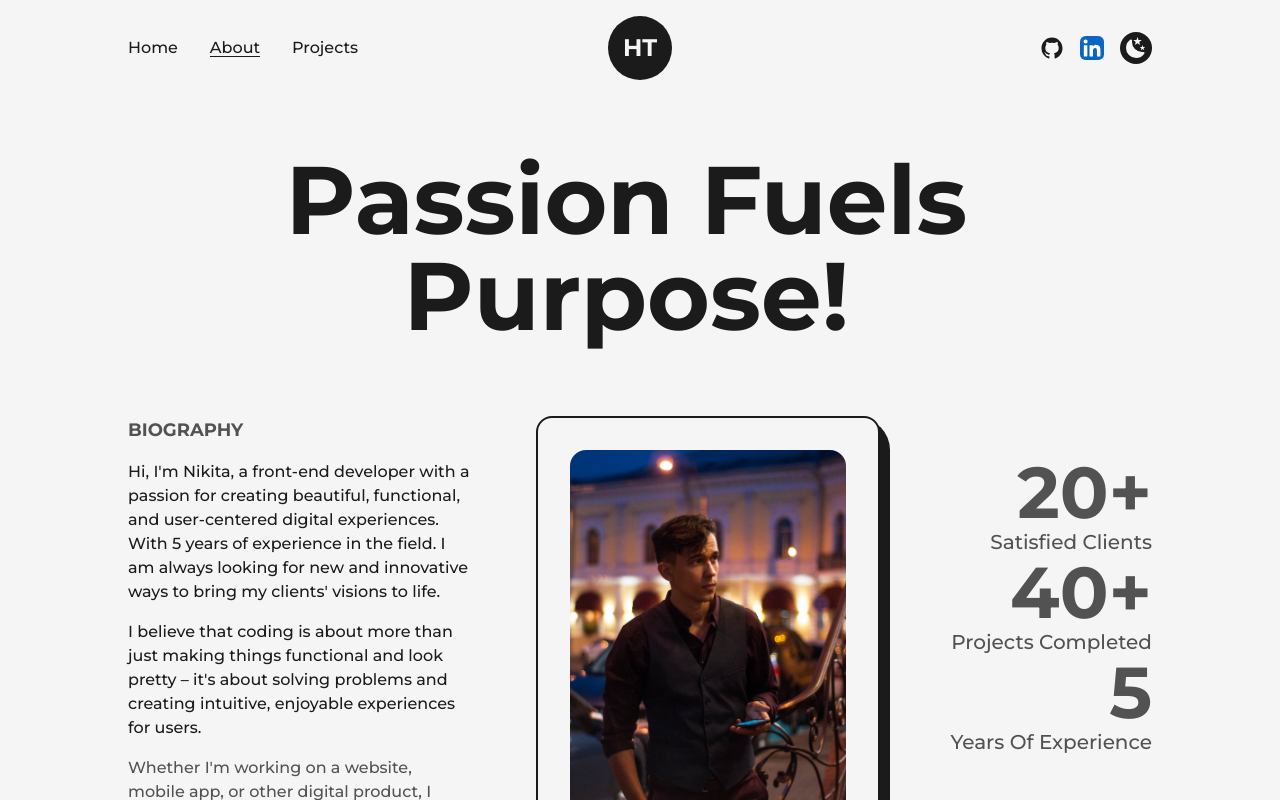
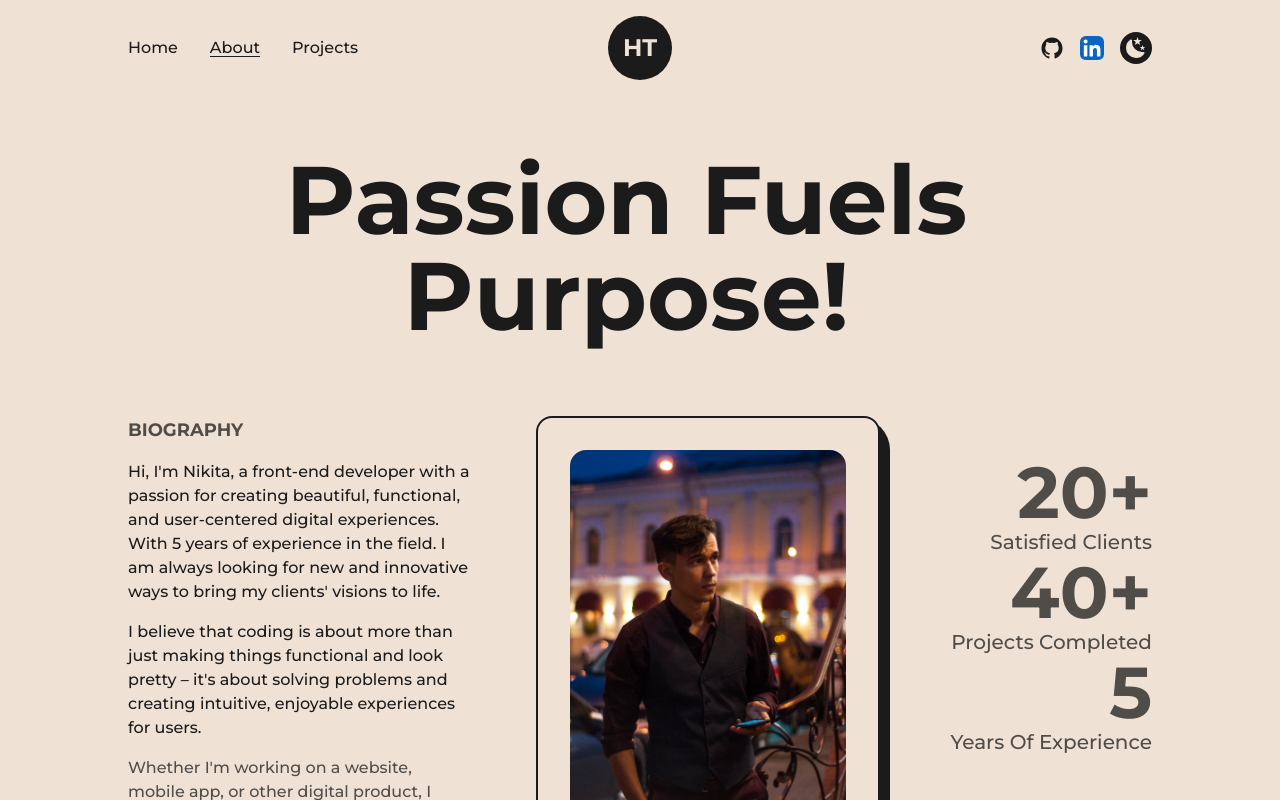
Before and after one commit to NikitaTarasenko/next_app_portfolio, a Next.js app: page /about in a window 1280 px wide. Shown: the top 800 px of the page. Built offline with nearby package versions, Linux system fonts and the light colour scheme.

Commit message:
add three dog

```diff
--- a/app/globals.css
+++ b/app/globals.css
@@ -34,3 +34,91 @@ canvas {
   width: 100% !important;
   height: 100% !important;
 }
+
+.tree {
+  margin: 0 auto;
+  height: 900px;
+  width: 800px;
+  cursor: pointer;
+}
+
+.voxel-dog {
+  width: 100%;
+  height: 100%;
+}
+
+.spiner {
+  width: 400px;
+  height: 400px;
+  position: absolute;
+  left: 5%;
+  top: 25%;
+
+}
+
+
+@media(min-width: 3000px) {
+  .skills {
+    margin-bottom: 150px;
+  }
+}
+
+@media(max-height: 1280px) {
+  .tree {
+    width: 700px;
+    height: 700px;
+  }
+}
+
+@media(max-height: 1050px) {
+  .tree {
+    width: 600px;
+    height: 600px;
+  }
+}
+
+@media(max-height: 950px) {
+  .tree {
+    width: 500px;
+    height: 500px;
+  }
+}
+
+@media(max-width:1080px) {
+  .spiner {
+    width: 250px;
+    height: 250px;
+    position: absolute;
+    left: 2%;
+    top: 25%;
+    transform: translate(-50%, -50%);
+  }
+}
+
+@media(max-width:1180px) and (min-height: 950px) {
+  .tree {
+    width: 400px;
+    height: 400px;
+  }
+}
+
+@media(max-width:639px) {
+  .tree {
+    width: 400px;
+    height: 400px;
+  }
+}
+
+@media(max-width:539px) {
+  .tree {
+    width: 300px;
+    height: 350px;
+  }
+}
+
+@media(max-width:439px) {
+  .tree {
+    width: 100%;
+    height: 350px;
+  }
+}
--- /dev/null
+++ b/app/lib/model.js
@@ -0,0 +1,34 @@
+"use client";
+import { GLTFLoader } from "three/examples/jsm/loaders/GLTFLoader";
+
+export function loadGLTFModel(scene, glbPath, options = { receiveShadow: true, castShadow: true }) {
+  const { receiveShadow, castShadow } = options;
+  return new Promise((resolve, reject) => {
+    const loader = new GLTFLoader();
+
+    loader.load(
+      glbPath,
+      (gltf) => {
+        const obj = gltf.scene;
+        obj.name = "dog";
+        obj.position.y = 0;
+        obj.position.x = 0;
+        obj.receiveShadow = receiveShadow;
+        obj.castShadow = castShadow;
+        scene.add(obj);
+
+        obj.traverse(function (child) {
+          if (child.isMesh) {
+            child.castShadow = castShadow;
+            child.receiveShadow = receiveShadow;
+          }
+        });
+        resolve(obj);
+      },
+      undefined,
+      function (error) {
+        reject(error);
+      }
+    );
+  });
+}
--- a/components/HomeLayout.tsx
+++ b/components/HomeLayout.tsx
@@ -14,7 +14,7 @@ const HomeLayout = ({ children, className = '' }: HomeLayoutProps) => {
         <AnimatePresence mode="wait">
             <TransitionEffect keys={router}>
                 <div
-                    className={`w-full  inline-block z-0 relative bg-light dark:bg-dark p-40  xl:p-24 lg:p-16 md:p-12 sm:p-8 ${className}
+                    className={`w-full min-h-[calc(100vh-96px)] sm:min-h-[calc(100vh-0px)] h-full inline-block z-0 relative bg-light dark:bg-dark p-40    ${className}
                    `}
                 >
                     {children}
--- a/components/Skills.tsx
+++ b/components/Skills.tsx
@@ -29,7 +29,7 @@ const Skill = ({ name, x, y }: skillType) => {
 const Skills = () => {
     return (
         <>
-            <h2 className="font-bold text-8xl mt-64 w-full text-center mb-10 md:mt-32 md:text-6xl xs:text-4xl xs:mt-20 text-dark/75 dark:text-light/75">
+            <h2 className="skills font-bold text-8xl mt-64 w-full text-center mb-10 md:mt-32 md:text-6xl xs:text-4xl xs:mt-20 text-dark/75 dark:text-light/75">
                 Skills
             </h2>
             <div
--- /dev/null
+++ b/components/voxel-dog-loader.js
@@ -0,0 +1,32 @@
+'use client';
+import { forwardRef } from 'react';
+import { Box, Spinner } from '@chakra-ui/react';
+
+export const DogSpinner = () => (
+    <Spinner
+        size="xl"
+        className="spiner"
+        position="absolute"
+        left="25%"
+        top="25%"
+        // ml="calc(0px - var(--spinner-size) / 2)"
+        // mt="calc(0px - var(--spinner-size))"
+    />
+);
+
+// eslint-disable-next-line react/display-name
+export const DogContainer = forwardRef(({ children }, ref) => (
+    <Box ref={ref} className="voxel-dog" m="auto" position="relative">
+        {children}
+    </Box>
+));
+
+const Loader = () => {
+    return (
+        <DogContainer>
+            <DogSpinner />
+        </DogContainer>
+    );
+};
+
+export default Loader;
--- /dev/null
+++ b/components/voxel-dog.js
@@ -0,0 +1,138 @@
+'use client';
+import { useState, useEffect, useRef, useCallback } from 'react';
+import * as THREE from 'three';
+import { OrbitControls } from 'three/examples/jsm/controls/OrbitControls';
+import { loadGLTFModel } from '../app/lib/model.js';
+import { DogSpinner, DogContainer } from './voxel-dog-loader.js';
+
+function easeOutCirc(x) {
+    return Math.sqrt(1 - Math.pow(x - 1, 4));
+}
+
+const VoxelDog = () => {
+    const refContainer = useRef();
+    const [loading, setLoading] = useState(true);
+    const [sc, setSc] = useState(900);
+    const refRenderer = useRef();
+    const urlDogGLB = '/dog.glb';
+    // console.log(sc);
+    // useEffect(() => {
+    //     const randomScale = () => {
+    //         setSc(Math.floor(Math.random() * 1000 + 1));
+    //     };
+    //     const interval = setInterval(randomScale, 3000);
+    // }, []);
+    const handleWindowResize = useCallback(() => {
+        const { current: renderer } = refRenderer;
+        const { current: container } = refContainer;
+        if (container && renderer) {
+            const scW = container.clientWidth;
+            const scH = container.clientHeight;
+
+            renderer.setSize(scW, scH);
+        }
+    }, []);
+
+    /* eslint-disable react-hooks/exhaustive-deps */
+    useEffect(() => {
+        const { current: container } = refContainer;
+        if (container) {
+            const scW = container.clientWidth;
+            const scH = container.clientHeight;
+            console.log(scH);
+            const renderer = new THREE.WebGLRenderer({
+                antialias: true,
+                alpha: true,
+            });
+            renderer.setPixelRatio(window.devicePixelRatio);
+            renderer.setSize(scW, scH);
+            renderer.outputEncoding = THREE.sRGBEncoding;
+            container.appendChild(renderer.domElement);
+            refRenderer.current = renderer;
+            const scene = new THREE.Scene();
+
+            const target = new THREE.Vector3(-0.5, 1.2, 0);
+            const initialCameraPosition = new THREE.Vector3(
+                20 * Math.sin(0.2 * Math.PI),
+                10,
+                20 * Math.cos(0.2 * Math.PI),
+            );
+
+            // 640 -> 240
+            // 8   -> 6
+            const scale = scH * 0.005 + 4.8;
+            const camera = new THREE.OrthographicCamera(
+                -scale,
+                scale,
+                scale,
+                -scale,
+                0.05,
+                50000,
+            );
+            camera.zoom = 2;
+
+            camera.position.copy(initialCameraPosition);
+            camera.lookAt(target);
+
+            const ambientLight = new THREE.AmbientLight(0xcccccc, 1);
+            scene.add(ambientLight);
+
+            const controls = new OrbitControls(camera, renderer.domElement);
+            controls.autoRotate = true;
+            controls.target = target;
+
+            loadGLTFModel(scene, urlDogGLB, {
+                receiveShadow: false,
+                castShadow: false,
+            }).then(() => {
+                animate();
+                setLoading(false);
+            });
+
+            let req = null;
+            let frame = 0;
+            const animate = () => {
+                req = requestAnimationFrame(animate);
+
+                frame = frame <= 100 ? frame + 1 : frame;
+
+                if (frame <= 100) {
+                    const p = initialCameraPosition;
+                    const rotSpeed = -easeOutCirc(frame / 120) * Math.PI * 20;
+
+                    camera.position.y = 10;
+                    camera.position.x =
+                        p.x * Math.cos(rotSpeed) + p.z * Math.sin(rotSpeed);
+                    camera.position.z =
+                        p.z * Math.cos(rotSpeed) - p.x * Math.sin(rotSpeed);
+                    camera.lookAt(target);
+                } else {
+                    controls.update();
+                }
+
+                renderer.render(scene, camera);
+            };
+
+            return () => {
+                cancelAnimationFrame(req);
+                renderer.domElement.remove();
+                renderer.dispose();
+            };
+        }
+    }, []);
+
+    useEffect(() => {
+        window.addEventListener('resize', handleWindowResize, false);
+        return () => {
+            window.removeEventListener('resize', handleWindowResize, false);
+        };
+    }, [handleWindowResize]);
+
+    return (
+        <DogContainer ref={refContainer}>
+            {loading && <DogSpinner />}
+        </DogContainer>
+    );
+};
+
+export default VoxelDog;
--- a/package.json
+++ b/package.json
@@ -10,6 +10,7 @@
     "export": "next build && next export -o _static"
   },
   "dependencies": {
+    "@chakra-ui/react": "^2.8.1",
     "@react-three/drei": "^9.83.9",
     "@react-three/fiber": "^8.14.1",
     "@types/node": "20.5.9",
--- a/tailwind.config.ts
+++ b/tailwind.config.ts
@@ -21,7 +21,7 @@ const config: Config = {
             },
             colors: {
                 dark: '#1b1b1b',
-                light: '#f5f5f5',
+                light: ' #efe2d4',
                 primary: '#B63E96', // 240,86,199
                 primaryDark: '#58E6D9', // 80,230,217
             },
@@ -36,21 +36,21 @@ const config: Config = {
             },
             backgroundImage: {
                 circularLight:
-                    'repeating-radial-gradient(rgba(0,0,0,0.4) 2px,#f5f5f5 5px,#f5f5f5 100px);',
+                    'repeating-radial-gradient(rgba(0,0,0,0.4) 2px,#efe2d4 5px,#efe2d4 100px);',
                 circularDark:
                     'repeating-radial-gradient(rgba(255,255,255,0.5) 2px,#1b1b1b 8px,#1b1b1b 100px);',
                 circularLightLg:
-                    'repeating-radial-gradient(rgba(0,0,0,0.4) 2px,#f5f5f5 5px,#f5f5f5 80px);',
+                    'repeating-radial-gradient(rgba(0,0,0,0.4) 2px,#efe2d4 5px,#efe2d4 80px);',
                 circularDarkLg:
                     'repeating-radial-gradient(rgba(255,255,255,0.5) 2px,#1b1b1b 8px,#1b1b1b 80px);',
                 circularLightMd:
-                    'repeating-radial-gradient(rgba(0,0,0,0.4) 2px,#f5f5f5 5px,#f5f5f5 60px)',
+                    'repeating-radial-gradient(rgba(0,0,0,0.4) 2px,#efe2d4 5px,#efe2d4 60px)',
 
                 circularDarkMd:
                     'repeating-radial-gradient(rgba(255,255,255,0.5) 2px,#1b1b1b 6px,#1b1b1b 60px)',
 
                 circularLightSm:
-                    'repeating-radial-gradient(rgba(0,0,0,0.4) 2px,#f5f5f5 5px,#f5f5f5 40px)',
+                    'repeating-radial-gradient(rgba(0,0,0,0.4) 2px,#efe2d4 5px,#efe2d4 40px)',
 
                 circularDarkSm:
                     'repeating-radial-gradient(rgba(255,255,255,0.5) 2px,#1b1b1b 4px,#1b1b1b 40px)',
```
Also changed, not shown: app/page.tsx (+15 -8 lines), 2 other files (tests, documents, lock files or other folders).
